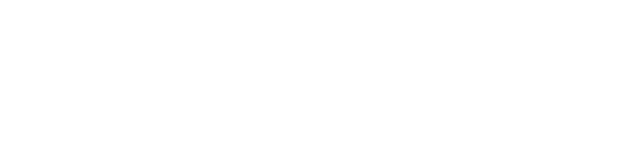
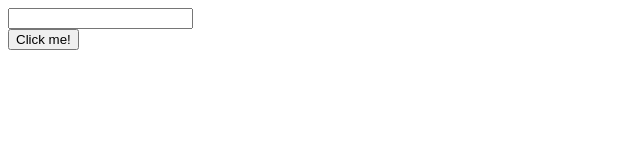
Before and after one commit to IvoDD/fullstack_teaching_materials, a plain HTML site: page js-basics3/index.html in a window 1280 px wide. Shown: the whole page, without its empty margins (0-640 px from the left). Drawn offline with Linux system fonts and the light colour scheme.

Commit message:
double factorial

```diff
--- a/js-basics3/index.html
+++ b/js-basics3/index.html
@@ -3,5 +3,11 @@
     <head>
         <script src="while.js"></script>
     </head>
-    <body></body>
+    <body>
+        <form>
+            <input id="in" type="number"/>
+        </form>
+        <button onclick="double_fact()">Click me!</button>
+        <p id="answer"></p>
+    </body>
 </html>
--- a/js-basics3/while.js
+++ b/js-basics3/while.js
@@ -1,7 +1,11 @@
-var b=1, c=1;
+function double_fact(){
+    var n = Number( document.getElementById("in").value );
 
-while(b < 250){
-    console.log(b);
-    b *= c;
-    c++;
+    var b=1, c=2;
+    while(c < n+1){
+        b *= c;
+        c += 2;
+    }
+
+    document.getElementById("answer").innerHTML = b;
 }
```
